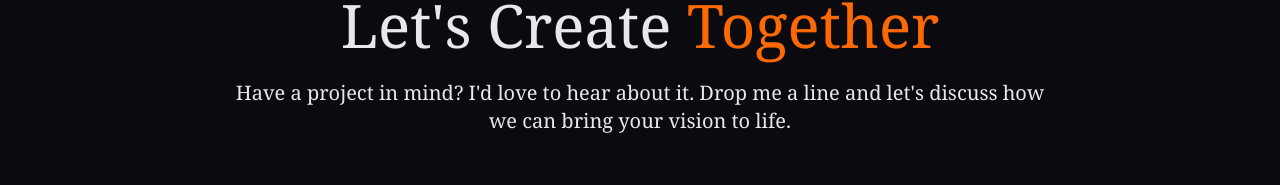
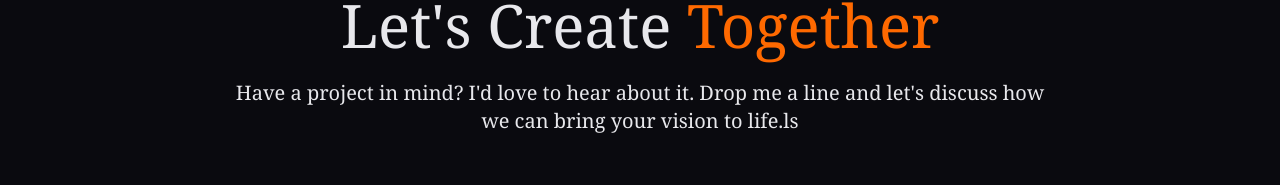
Before and after one commit to Ravaly23/mon-portfolio, a React (Vite) app: page / in a window 1280 px wide. Shown: the part 188-373 px from the top of the page. Built offline with nearby package versions, Linux system fonts and the light colour scheme.

Commit message:
Portfolio

```diff
--- a/src/Pages/MonPorteFolio.tsx
+++ b/src/Pages/MonPorteFolio.tsx
@@ -61,7 +61,7 @@ export default function MonPorteFolio() {
             <p className="text-[2.5vw] md:text-xl font-serif ml-[10vw] mr-[10vw]">
               Have a project in mind? I'd love to hear about it. Drop me a line
               and let's discuss how <br />
-              we can bring your vision to life.
+              we can bring your vision to life.ls
             </p>
           </div>
           <div className="w-11/12 mt-15 mb-5 ml-[3.5vw] flex flex-col gap-y-5 md:flex md:flex-row md:justify-around ">
```
